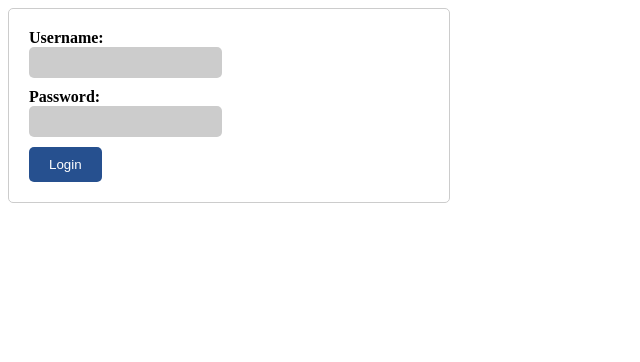
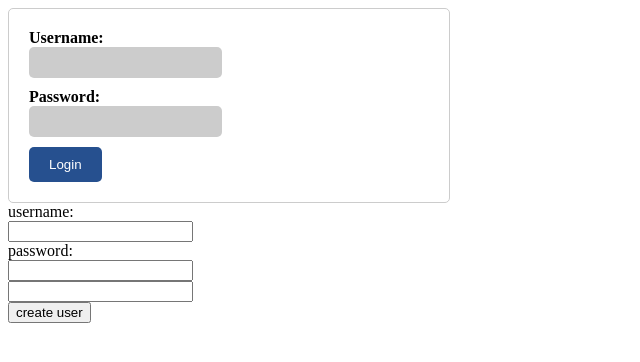
Before and after one commit to sjouker01/ala-pirode-3, a PHP site: page /php-add-ons/inloggen.php in a window 1280 px wide. Shown: the top 362 px of the page, without its empty margins (0-640 px from the left). Run offline with PHP 8.4, Linux system fonts and the light colour scheme.

Commit message:
in logen

```diff
--- a/php-add-ons/inloggen.php
+++ b/php-add-ons/inloggen.php
@@ -21,25 +21,91 @@
 </body>
 </html>
 <?php
-include('../php-add-ons\conect.php');
+
+$servername ="localhost";
+$username ="root";
+$password ="";
+$dbname ="phples";
+try{
+$conn = new mysqli(hostname: $servername, username: $username, password: $password, database: $dbname);
+}catch(Exception $e){
+    echo $e->getMessage();}
 
 
 
 
-if(isset($_POST['login'])) {
-    $username = $_POST['username-inlog'];
-    $password = $_POST['password-inlogen'];
 
-    $sql ="SELECT * FROM gebruikers WHERE username='$username' AND password='$password'";
-    $result = $conn->query($sql);
-    $row = $result->fetch_row();
+    // if(isset($_POST['create'])){
+    //     if(!empty($_POST['username']) && !empty($_POST['password'])){
+    //         $username = $_POST['username'];
+    //         $password = $_POST['password'];
+            // $sql ="INSERT INTO gebruikers (username, password) VALUES ('$username', '$password')";
 
-    if($result->num_rows == 1){
-        echo "Welkom, " . $row[1] . "!";
-        // Voer hier verdere acties uit zoals het doorsturen naar een beveiligde pagina.
-    } else {
-        echo "Ongeldige gebruikersnaam en/of wachtwoord.";
+        // }
+
+
+
+        if(isset($_POST['create'])){
+            $username = $_POST['username'];
+            $password = $_POST['password'];
+            $password_check = $_POST['password-checkt'];
+
+            if($password === $password_check){
+                $sql ="INSERT INTO gebruikers (username, password) VALUES ('$username', '$password')";
+                $result = $conn->query(query: $sql);
+
+                if($result){
+                    echo "Gebruiker '$username' is succesvol aangemaakt.";
+                    $sql ="SELECT * FROM gebruikers";
+                try{
+                $result = $conn->query(query: $sql);
+                while($row = $result->fetch_row()){
+                 ?>
+                <article>
+                  <p style="color: green;"><?php echo $row[0] . "_" .$row[1]. "_". $row[2]; ?></p>
+                </article>
+                <?php
     }
+}catch(Exception $e){
+    echo $e->getMessage();
 }
 
-?>
+                } else {
+                    echo "Er is een fout opgetreden bij het aanmaken van de gebruiker.";
+                }
+            } else {
+                echo "De ingevoerde wachtwoorden komen niet overeen.";
+            }
+        }
+
+
+
+
+
+    ?>
+    <!DOCTYPE html>
+    <html lang="en">
+    <head>
+        <meta charset="UTF-8">
+        <meta http-equiv="X-UA-Compatible" content="IE=edge">
+        <meta name="viewport" content="width=device-width, initial-scale=1.0">
+        <title>Document</title>
+    </head>
+    <body>
+
+
+    </html>
+        <form action=""  method="POST">
+        <label for="username">username:</label> <br>
+
+        <input type="text" name="username" id=""> <br>
+        <label for="password">password:</label> <br>
+        <input type="password" name="password" id=""> <br>
+        <input type="password" name="password-checkt" id=""><br>
+        <input type="submit" name="create" value="create user"> <br>
+
+    </form>
+    <a href="inloggen.php">inloggen
+
+    </a>
+    </body>
```
